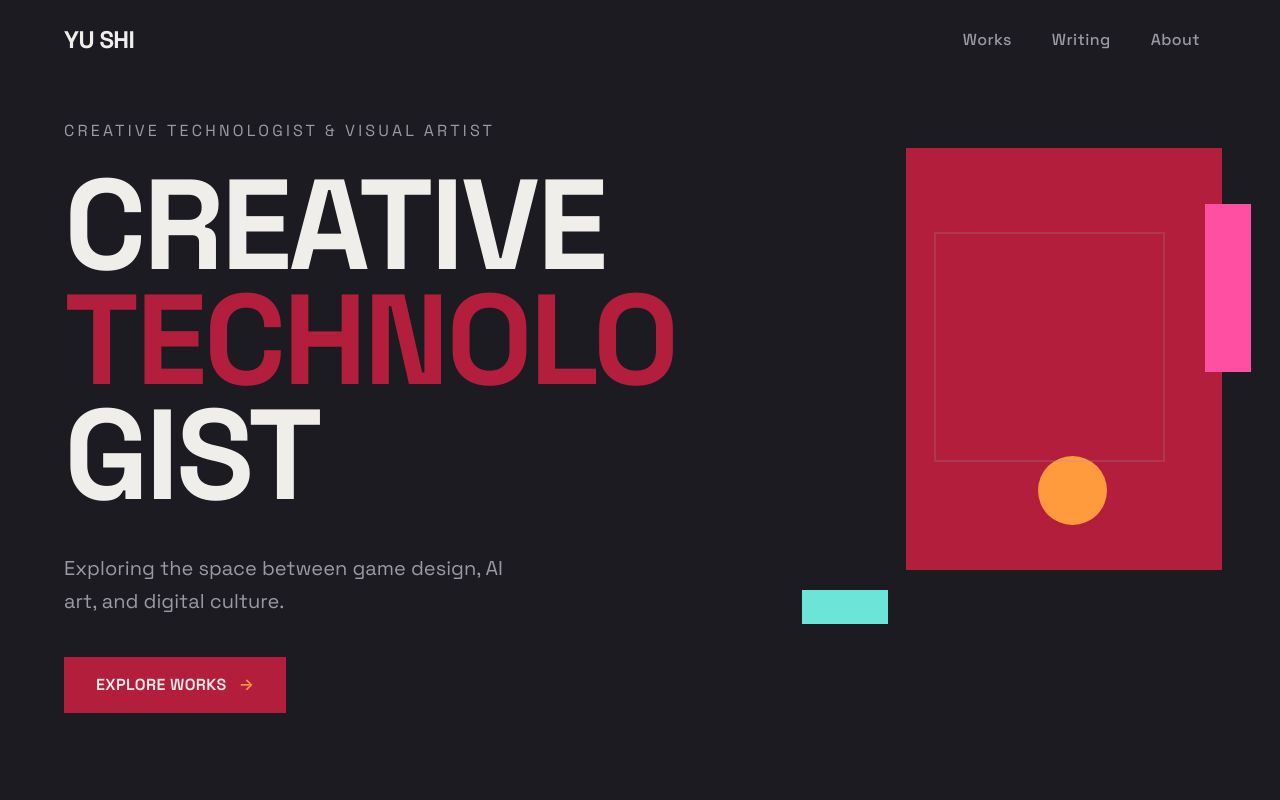
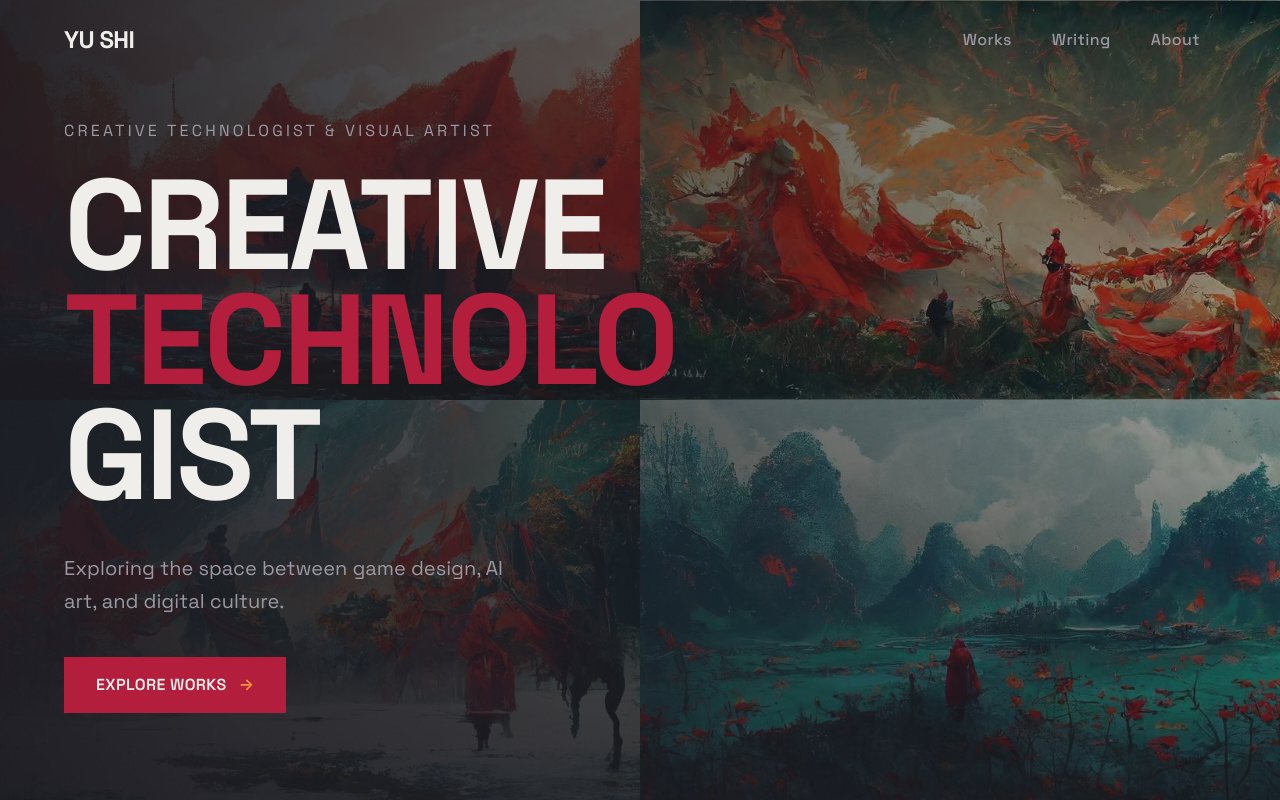
Before and after one commit to yushizehuohuo-gif/personaweb, a Next.js app: page / in a window 1280 px wide. Shown: the top 800 px of the page. Built offline with nearby package versions, Linux system fonts and the light colour scheme.

Commit message:
feat: add artwork as hero background + portfolio entry

```diff
--- a/src/components/home/hero.tsx
+++ b/src/components/home/hero.tsx
@@ -1,6 +1,7 @@
 "use client";
 
 import Link from "next/link";
+import Image from "next/image";
 import { motion } from "framer-motion";
 
 const container = {
@@ -23,6 +24,20 @@ const item = {
 export default function Hero() {
   return (
     <section className="relative min-h-screen flex items-center px-6 sm:px-10 lg:px-16 pt-24 pb-16 overflow-hidden">
+      {/* ── Fullscreen Background Art ── */}
+      <div className="absolute inset-0 -z-10">
+        <Image
+          src="/personaweb/images/firsttry.jpg"
+          alt=""
+          fill
+          className="object-cover"
+          priority
+        />
+        {/* Dark gradient overlay to ensure text readability */}
+        <div className="absolute inset-0 bg-gradient-to-r from-bg-base/95 via-bg-base/70 to-bg-base/40" />
+        <div className="absolute inset-0 bg-gradient-to-t from-bg-base/60 via-transparent to-transparent" />
+      </div>
+
       {/* ── Left: Typography ── */}
       <motion.div
         variants={container}
@@ -75,43 +90,23 @@ export default function Hero() {
         </motion.div>
       </motion.div>
 
-      {/* ── Right: Abstract Visual ── */}
-      <motion.div
-        initial={{ opacity: 0, scale: 0.9 }}
-        animate={{ opacity: 1, scale: 1 }}
-        transition={{ duration: 1, delay: 0.5 }}
-        className="
-          absolute right-0 top-1/2 -translate-y-1/2
-          hidden lg:block
-          w-[45vw] h-[70vh] max-w-[800px]
-        "
-      >
-        {/* Large Cherry Red block */}
-        <div className="absolute right-[10%] top-[5%] w-[55%] aspect-[3/4] bg-cherry" />
-
-        {/* Pink accent bar */}
-        <div className="absolute right-[5%] top-[15%] w-[8%] h-[30%] bg-pink" />
-
-        {/* Mint stripe */}
-        <div className="absolute right-[68%] bottom-[10%] w-[15%] h-[6%] bg-mint" />
-
-        {/* Orange circle */}
-        <div className="absolute right-[30%] top-[60%] w-[12%] aspect-square rounded-full bg-orange" />
-
-        {/* Dark overlay shape */}
-        <div className="absolute right-[20%] top-[20%] w-[40%] aspect-square border-2 border-text-secondary/20" />
-      </motion.div>
-
-      {/* ── Mobile: small abstract accent ── */}
+      {/* ── Right: subtle decorative overlay from the art's red tones ── */}
       <motion.div
         initial={{ opacity: 0 }}
         animate={{ opacity: 1 }}
-        transition={{ duration: 1, delay: 0.8 }}
-        className="lg:hidden absolute right-6 top-1/3 flex flex-col gap-3"
+        transition={{ duration: 1.5, delay: 0.8 }}
+        className="
+          absolute right-[5%] bottom-[15%]
+          hidden lg:block
+        "
       >
-        <div className="w-16 h-16 bg-cherry" />
-        <div className="w-8 h-8 bg-pink rounded-full ml-8" />
-        <div className="w-12 h-2 bg-mint ml-4" />
+        <Image
+          src="/personaweb/images/firsttry.jpg"
+          alt=""
+          width={300}
+          height={400}
+          className="object-cover opacity-0"
+        />
       </motion.div>
     </section>
   );
--- a/src/data/portfolio.ts
+++ b/src/data/portfolio.ts
@@ -76,6 +76,17 @@ export const portfolioItems: PortfolioItem[] = [
     span: "1x2",
     aspect: "aspect-[3/4]",
   },
+  {
+    id: "firsttry",
+    title: "Fantasy\nLandscape Study",
+    category: "ai-art",
+    categoryLabel: "AI Art",
+    description:
+      "A 4-panel fantasy landscape composition exploring Eastern aesthetics,epic atmosphere,and the interplay of red and teal tones.",
+    accent: "cherry",
+    span: "2x1",
+    aspect: "aspect-[16/9]",
+  },
 ];
 
 export const categories = [
```
Also changed, not shown: public/images/firsttry.jpg (added), public/images/hero-bg-temp.jpg (added).
